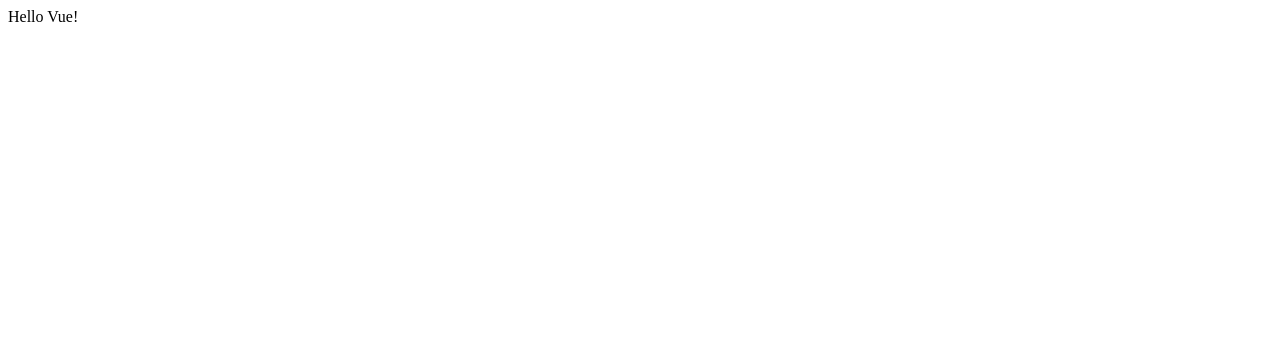
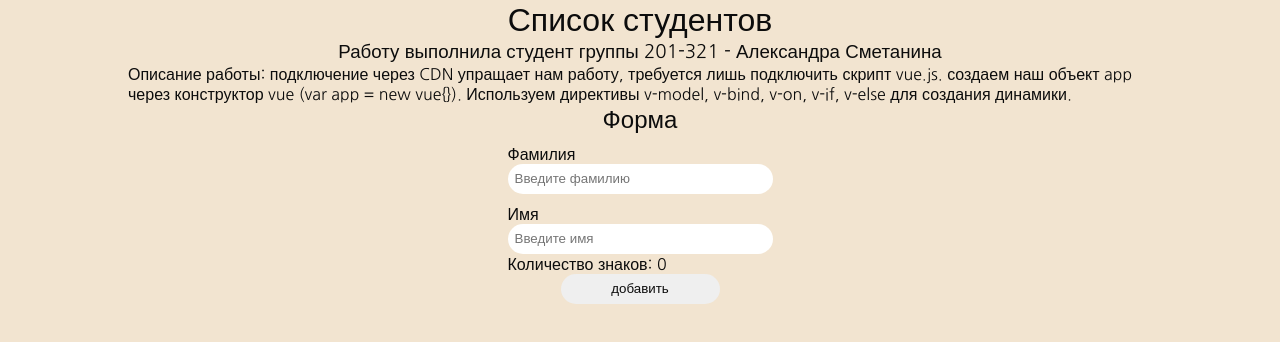
Before and after one commit to Lavashick/web-lab-12, a plain HTML site: page index.html in a window 1280 px wide. Drawn offline with nearby package versions, Linux system fonts and the light colour scheme.

Commit message:
Фронт

```diff
--- a/index.html
+++ b/index.html
@@ -4,21 +4,47 @@
 <head>
     <title>My first Vue app</title>
     <script src="https://unpkg.com/vue"></script>
+    <link rel="stylesheet" href="style.css">
+    <link rel="preconnect" href="https://fonts.gstatic.com">
+    <link rel="preconnect" href="https://fonts.gstatic.com">
+    <link href="https://fonts.googleapis.com/css2?family=Nanum+Gothic&display=swap" rel="stylesheet"><link href="https://fonts.googleapis.com/css2?family=Nanum+Gothic&display=swap" rel="stylesheet">
 </head>
 
 <body>
     <div id="app">
-        {{ message }}
+        <div class="pre">
+            <h1>Список студентов</h1>
+            <h3>Работу выполнила студент группы 201-321 - Александра Сметанина</h3>
+            <p>Описание работы: подключение через CDN упращает нам работу, требуется лишь подключить скрипт vue.js. создаем наш объект app через конструктор vue (var app = new vue{}). Используем директивы v-model, v-bind, v-on, v-if, v-else для создания динамики.</p>
+            <h2>Форма</h2>
+
+            <form action="#">
+                <label for="sname">Фамилия</label>
+                <input
+                  type="text"
+                  id="sname"
+                  v-bind:placeholder="placeholderSurname"
+                  v-model="inputValueSurname"
+                />
+                <label for="fname">Имя</label>
+                <input
+                  type="text"
+                  id="fname"
+                  v-bind:placeholder="placeholderName"
+                  v-model="inputValueName"
+                />
+                <div class="counter">Количество знаков: {{inputValueSurname.length + inputValueName.length}}</div>
+                <button
+                  v-bind:disabled="isButtonDisabled"
+                >
+                  добавить
+                </button>
+            </form>
+
+        </div>
     </div>
 
-    <script>
-        var app = new Vue({
-            el: '#app',
-            data: {
-                message: 'Hello Vue!'
-            }
-        })
-    </script>
+    <script src="script.js"></script>
 </body>
 
 </html>
--- a/script.js
+++ b/script.js
@@ -1,3 +1,10 @@
-$(document).ready(function() {
+var app = new Vue({
+  el: '#app',
+  data: {
+    placeholderSurname: "Введите фамилию",
+    placeholderName: "Введите имя",
+    inputValueSurname: "",
+    inputValueName: "",
+  }
 
-})
+});
--- a/style.css
+++ b/style.css
@@ -0,0 +1,63 @@
+* {
+  padding: 0;
+  margin: 0;
+  box-sizing: border-box;
+  font-family: 'Nanum Gothic', sans-serif;
+  font-weight: 300;
+  color: #0C0C0C;
+}
+
+body {
+    width: 100vw;
+    height: 100vh;
+}
+#app {
+    width: 100vw;
+    height: 100vh;
+    background-color: #F2E4D0;
+}
+.pre {
+    display: flex;
+    justify-content: center;
+    flex-direction: column;
+    width: 80%;
+    margin: auto;
+}
+h1 {
+    text-align: center;
+}
+h3 {
+  text-align: center;
+}
+h2 {
+  text-align: center;
+}
+form {
+  display: flex;
+  flex-direction: column;
+  max-width: 320px;
+  margin: auto;
+}
+label {
+  margin-top: 10px;
+}
+input {
+  border: none;
+  padding: 7px;
+  border-radius: 20px;
+  color: #0C0C0C;
+}
+button {
+  width: 60%;
+  padding: 7px;
+  border-radius: 30px;
+  border: none;
+  margin:auto ;
+}
+button:disabled {
+  cursor: not-allowed;
+  opacity: 1 !important;
+  background: #eee !important;
+  border-color: #ddd !important;
+  color: #999 !important;
+}
```
